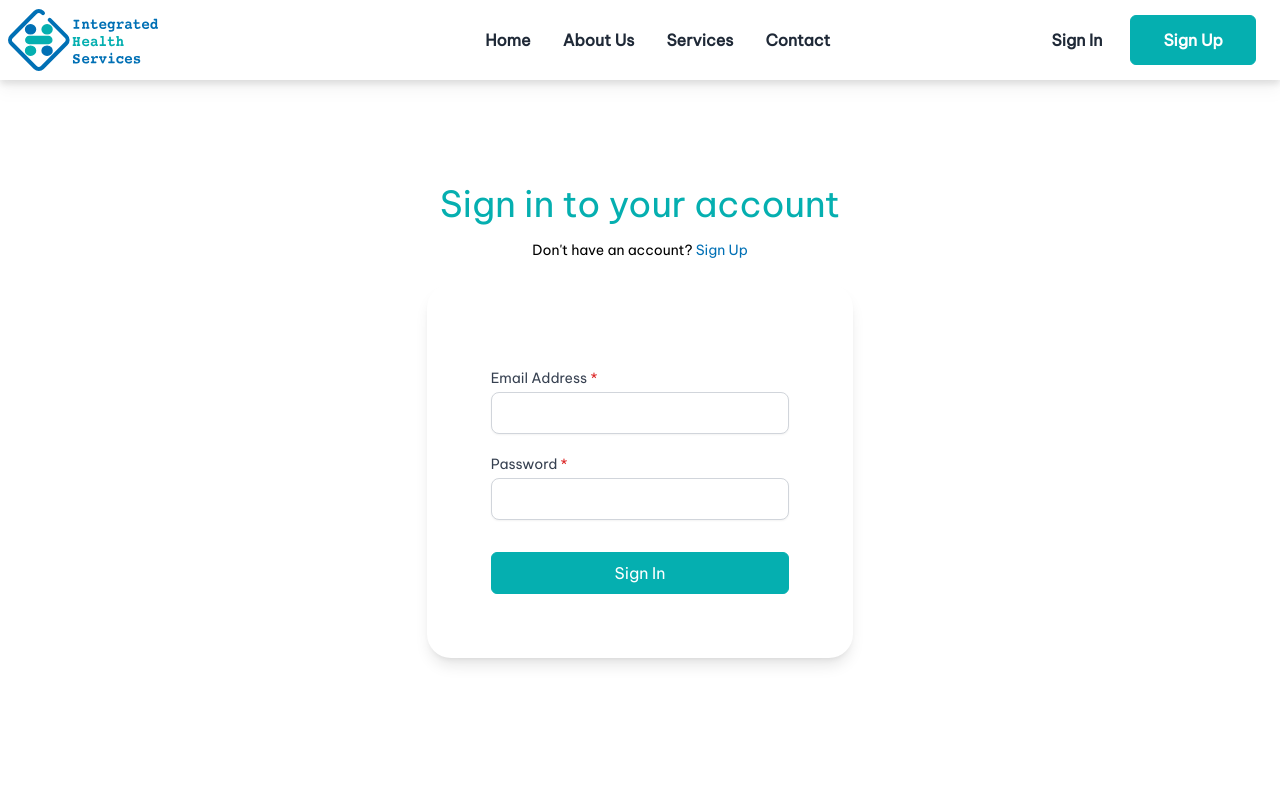
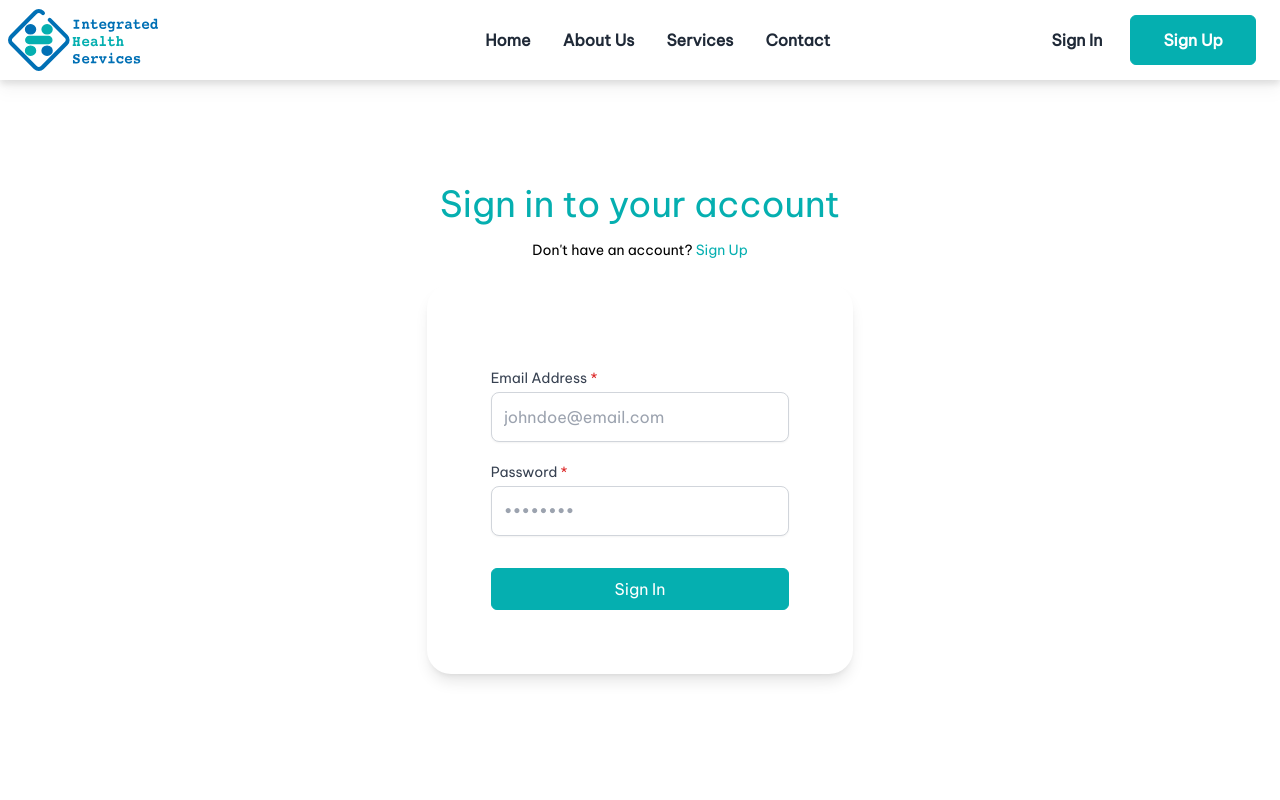
Before and after one commit to ihsidna/ihs-frontend, a React (Create React App) app: page /signin in a window 1280 px wide. Shown: the top 800 px of the page. Built offline with nearby package versions, Linux system fonts and the light colour scheme.

Commit message:
increase form input vertical padding

```diff
--- a/src/components/website/globals/SignInForm.jsx
+++ b/src/components/website/globals/SignInForm.jsx
@@ -6,7 +6,7 @@ const SignInForm = () => {
 		<div className="py-40">
 			<div className="flex flex-col justify-center items-center py-4">
 				<h1 className="md:text-4xl text-2xl text-ihs-green py-2">Sign in to your account</h1>
-				<p className="text-sm py-2">Don't have an account? <span className="text-ihs-blue hover:underline"><Link to="/signup">Sign Up</Link></span></p>
+				<p className="text-sm py-2">Don't have an account? <span className="text-ihs-green hover:underline"><Link to="/signup">Sign Up</Link></span></p>
 			</div>
 			<div className="flex justify-around">
 				<div className="bg-white lg:w-1/3 md:w-2/3 w-full md:px-16 md:py-16 px-10 md:rounded-3xl md:shadow-lg">
@@ -15,16 +15,16 @@ const SignInForm = () => {
 						<div className="">
 							<label htmlFor="email" className="block text-sm font-medium text-gray-700 mt-5">Email Address <span className="text-red-600">*</span></label>
 							<div className="mt-1">
-								<input type="email" id="email" name="email" autoComplete="email" required
-											 className="w-full border border-gray-300 px-3 py-2 rounded-lg shadow-sm focus:outline-none focus:border:bg-ihs-green-shade-500 focus:ring-1 focus:ring-ihs-green-shade-600"/>
+								<input type="email" id="email" name="email" autoComplete="email" required placeholder="johndoe@email.com"
+											 className="w-full border border-gray-300 px-3 py-3 rounded-lg shadow-sm focus:outline-none focus:border:bg-ihs-green-shade-500 focus:ring-1 focus:ring-ihs-green-shade-600"/>
 							</div>
 						</div>
 
 						<div className="">
 							<label htmlFor="password" className="block text-sm font-medium text-gray-700 mt-5">Password  <span className="text-red-600">*</span></label>
 							<div className="mt-1">
-								<input type="password" id="password" name="password" autoComplete="current-password" required
-											 className="w-full border border-gray-300 px-3 py-2 rounded-lg shadow-sm focus:outline-none focus:border:bg-ihs-green-shade-500 focus:ring-1 focus:ring-ihs-green-shade-600"/>
+								<input type="password" id="password" name="password" autoComplete="current-password" required placeholder="••••••••"
+											 className="w-full border border-gray-300 px-3 py-3 rounded-lg shadow-sm focus:outline-none focus:border:bg-ihs-green-shade-500 focus:ring-1 focus:ring-ihs-green-shade-600"/>
 							</div>
 						</div>
 
--- a/src/components/website/globals/SignUpForm.jsx
+++ b/src/components/website/globals/SignUpForm.jsx
@@ -16,7 +16,7 @@ const SignUpForm = () => {
 								className="text-red-600">*</span></label>
 							<div className="mt-1">
 								<input type="text" id="firstName" name="firstName" required autoComplete="current-firstName"
-											 className="w-full border border-gray-300 px-3 py-2 rounded-lg shadow-sm focus:outline-none focus:border:bg-ihs-green-shade-500 focus:ring-1 focus:ring-ihs-green-shade-600"/>
+											 className="w-full border border-gray-300 px-3 py-3 rounded-lg shadow-sm focus:outline-none focus:border:bg-ihs-green-shade-500 focus:ring-1 focus:ring-ihs-green-shade-600"/>
 							</div>
 						</div>
 
@@ -25,7 +25,7 @@ const SignUpForm = () => {
 								className="text-red-600">*</span></label>
 							<div className="mt-1">
 								<input type="text" id="lastName" name="lastName" required autoComplete="current-lastName"
-											 className="w-full border border-gray-300 px-3 py-2 rounded-lg shadow-sm focus:outline-none focus:border:bg-ihs-green-shade-500 focus:ring-1 focus:ring-ihs-green-shade-600" />
+											 className="w-full border border-gray-300 px-3 py-3 rounded-lg shadow-sm focus:outline-none focus:border:bg-ihs-green-shade-500 focus:ring-1 focus:ring-ihs-green-shade-600" />
 							</div>
 						</div>
 
@@ -34,7 +34,7 @@ const SignUpForm = () => {
 								className="text-red-600">*</span></label>
 							<div className="mt-1">
 								<input type="tel" id="phone" name="phone" required autoComplete="current-phone"
-											 className="w-full border border-gray-300 px-3 py-2 rounded-lg shadow-sm focus:outline-none focus:border:bg-ihs-green-shade-500 focus:ring-1 focus:ring-ihs-green-shade-600"/>
+											 className="w-full border border-gray-300 px-3 py-3 rounded-lg shadow-sm focus:outline-none focus:border:bg-ihs-green-shade-500 focus:ring-1 focus:ring-ihs-green-shade-600"/>
 							</div>
 						</div>
 
@@ -42,7 +42,7 @@ const SignUpForm = () => {
 							<label htmlFor="email" className="block text-sm font-medium text-gray-700 mt-5">Email Address <span className="text-red-600">*</span></label>
 							<div className="mt-1">
 								<input type="email" id="email" name="email" autoComplete="email" required
-											 className="w-full border border-gray-300 px-3 py-2 rounded-lg shadow-sm focus:outline-none focus:border:bg-ihs-green-shade-500 focus:ring-1 focus:ring-ihs-green-shade-600"/>
+											 className="w-full border border-gray-300 px-3 py-3 rounded-lg shadow-sm focus:outline-none focus:border:bg-ihs-green-shade-500 focus:ring-1 focus:ring-ihs-green-shade-600"/>
 							</div>
 						</div>
 
@@ -50,7 +50,7 @@ const SignUpForm = () => {
 							<label htmlFor="password" className="block text-sm font-medium text-gray-700 mt-5">Password  <span className="text-red-600">*</span></label>
 							<div className="mt-1">
 								<input type="password" id="password" name="password" autoComplete="current-password" required
-											 className="w-full border border-gray-300 px-3 py-2 rounded-lg shadow-sm focus:outline-none focus:border:bg-ihs-green-shade-500 focus:ring-1 focus:ring-ihs-green-shade-600"/>
+											 className="w-full border border-gray-300 px-3 py-3 rounded-lg shadow-sm focus:outline-none focus:border:bg-ihs-green-shade-500 focus:ring-1 focus:ring-ihs-green-shade-600"/>
 							</div>
 						</div>
 
@@ -62,8 +62,6 @@ const SignUpForm = () => {
 								Sign Up
 							</button>
 						</div>
-
-
 					</form>
 				</div>
 			</div>
```
